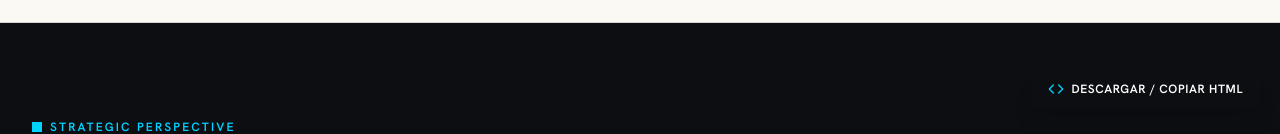
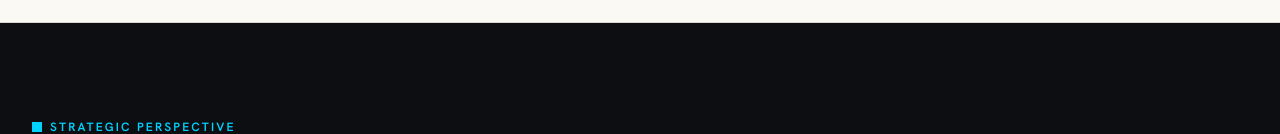
Before and after one commit to GastonDotta/latamtechbridge.lat, a React (Vite) app: page / in a window 1280 px wide. Shown: the part 672-806 px from the top of the page. Built offline with nearby package versions, Linux system fonts and the light colour scheme.

Commit message:
Update App.tsx

```diff
--- a/src/App.tsx
+++ b/src/App.tsx
@@ -12,59 +12,34 @@ import { CtaSection } from './components/CtaSection';
 import { Footer } from './components/Footer';
 import { ApplicationModal } from './components/ApplicationModal';
 import { ContactModal } from './components/ContactModal';
-import { HtmlExportModal } from './components/HtmlExportModal';
-import { Code } from 'lucide-react';
 
 export function App() {
   const [isApplyModalOpen, setIsApplyModalOpen] = useState(false);
   const [isContactModalOpen, setIsContactModalOpen] = useState(false);
-  const [isHtmlModalOpen, setIsHtmlModalOpen] = useState(false);
 
   return (
     <div className="min-h-screen bg-[#fbf9f4] text-[#1b1c19] flex flex-col font-sans selection:bg-[#00d2ff] selection:text-[#0c0e12]">
-      {/* Top Navigation */}
       <Navbar
         onOpenApply={() => setIsApplyModalOpen(true)}
-        onOpenHtmlExport={() => setIsHtmlModalOpen(true)}
       />
 
-      {/* Main Page Flow matching Design System */}
       <main className="flex-1 w-full">
-        {/* Hero with Plate I */}
         <HeroSection onOpenApply={() => setIsApplyModalOpen(true)} />
-
-        {/* Strategic Perspective with Plate II */}
         <StrategicPerspective />
-
-        {/* Physical Anchor 417 5th Ave */}
         <PhysicalAnchor />
-
-        {/* Founder In Motion (4 Pillars + Archival Plate) */}
         <FounderInMotion />
-
-        {/* Incorporation Infrastructure */}
         <IncorporationSection />
-
-        {/* Selectivity & Cohort 8 Limit */}
         <SelectivityCohort />
-
-        {/* Ecosystem Architecture (TIH, ERA, Colectivo, Uruguay Embassy) */}
         <EcosystemArchitecture />
-
-        {/* Structured Continuity Roadmap */}
         <StructuredContinuity />
-
-        {/* Final CTA with Manhattan Streetscape */}
         <CtaSection
           onOpenApply={() => setIsApplyModalOpen(true)}
           onOpenContact={() => setIsContactModalOpen(true)}
         />
       </main>
 
-      {/* Institutional Footer */}
       <Footer />
 
-      {/* Modals */}
       <ApplicationModal
         isOpen={isApplyModalOpen}
         onClose={() => setIsApplyModalOpen(false)}
@@ -74,23 +49,6 @@ export function App() {
         isOpen={isContactModalOpen}
         onClose={() => setIsContactModalOpen(false)}
       />
-
-      <HtmlExportModal
-        isOpen={isHtmlModalOpen}
-        onClose={() => setIsHtmlModalOpen(false)}
-      />
-
-      {/* Floating Quick Action Button for Instant HTML Export */}
-      <div className="fixed bottom-5 right-5 z-40">
-        <button
-          onClick={() => setIsHtmlModalOpen(true)}
-          className="flex items-center gap-2 px-4 py-2.5 bg-[#0c0e12] text-white hover:bg-[#00d2ff] hover:text-[#0c0e12] text-xs font-semibold tracking-wider uppercase shadow-xl transition-all border border-[#0c0e12] rounded-none cursor-pointer group"
-          title="Ver o descargar el código HTML puro"
-        >
-          <Code className="w-4 h-4 text-[#00d2ff] group-hover:text-[#0c0e12]" />
-          <span>DESCARGAR / COPIAR HTML</span>
-        </button>
-      </div>
     </div>
   );
 }
```
